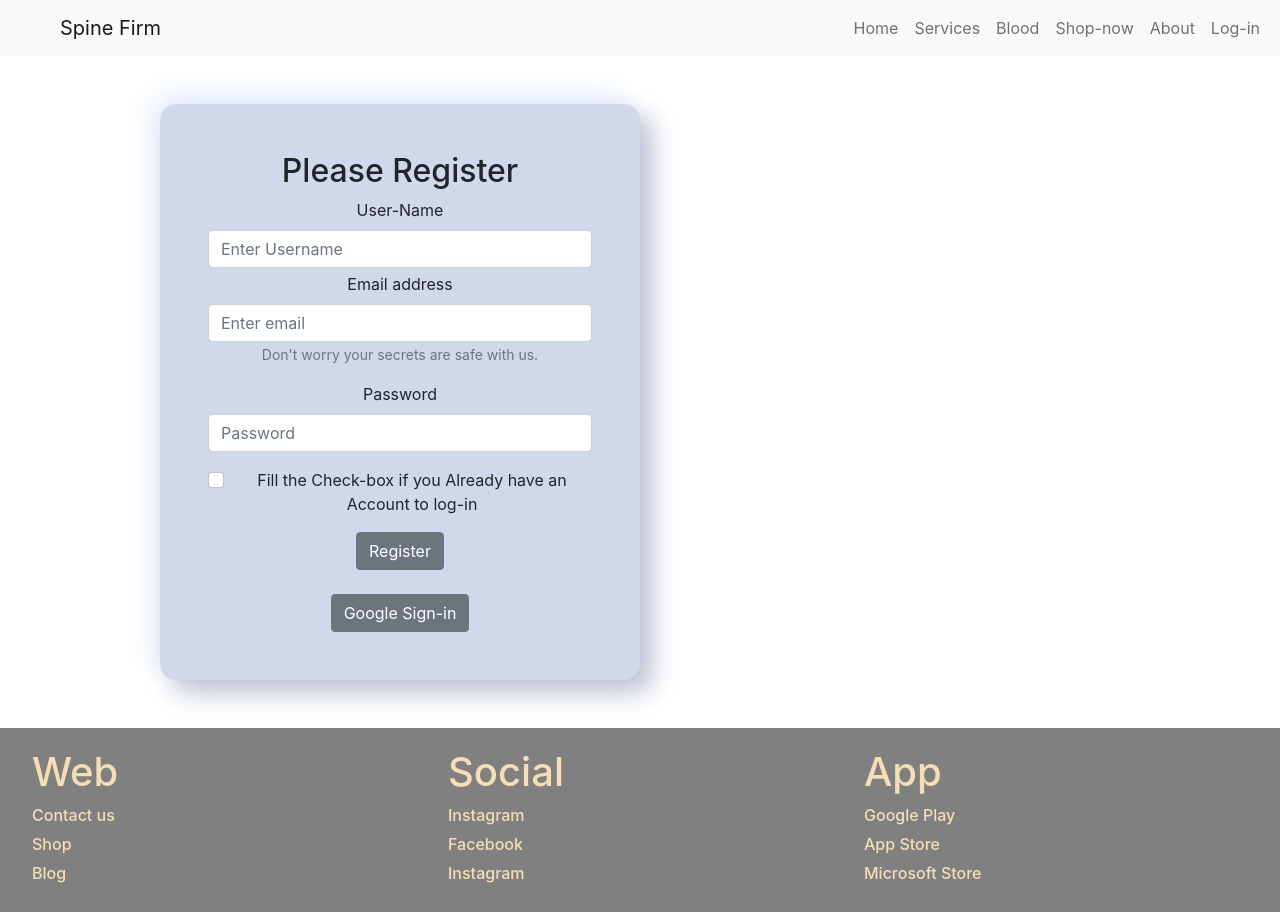
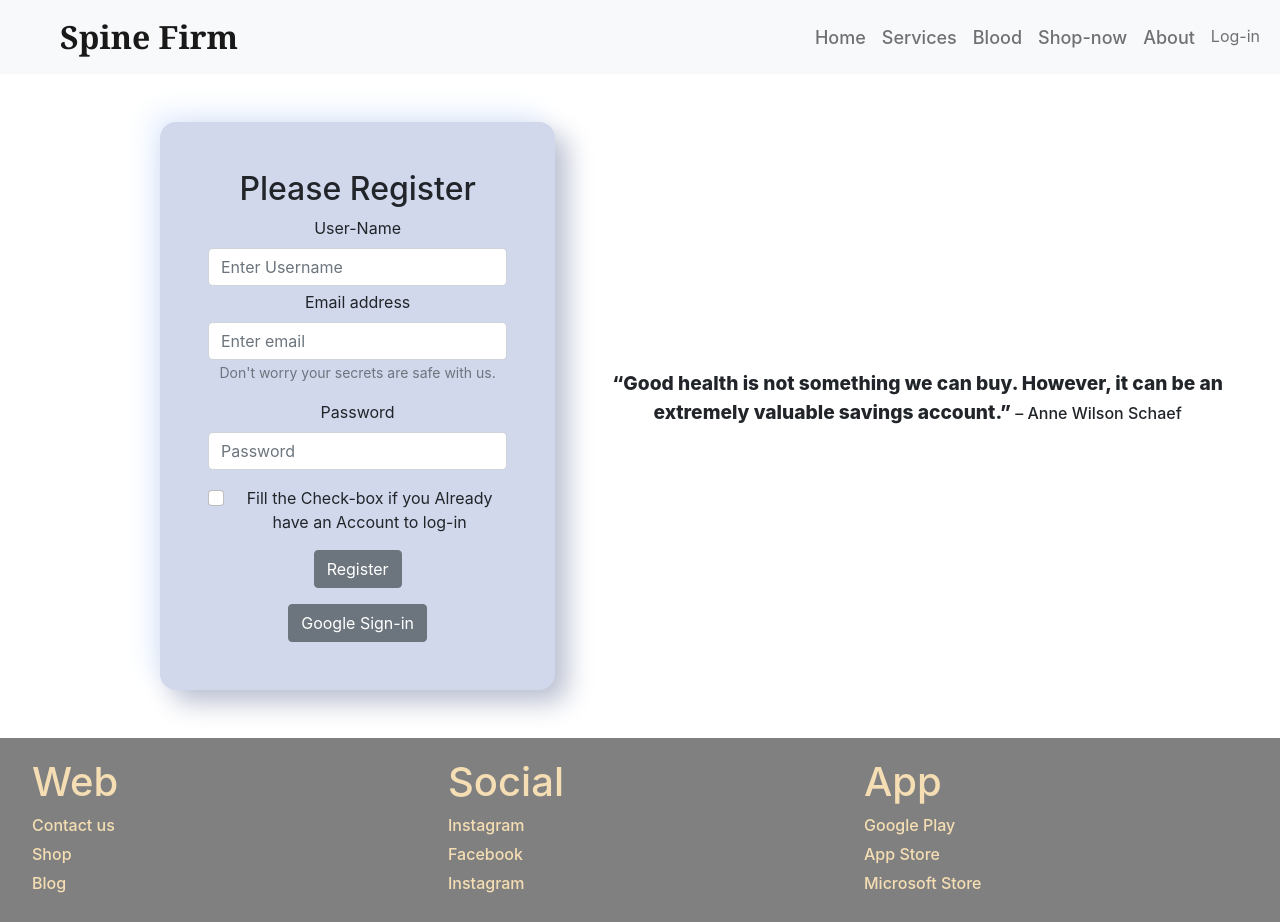
Before and after one commit to NobiSamid/Spine-Firm-client, a React (Create React App) app: page /login in a window 1280 px wide. Built offline with nearby package versions, Linux system fonts and the light colour scheme; no server answers.

Commit message:
login page updated

```diff
--- a/src/authentication/Login.css
+++ b/src/authentication/Login.css
@@ -1,5 +1,27 @@
+.login-page {
+    display: flex;
+    flex-direction: row;
+    justify-content: center;
+    align-items: center;
+}
+
+.quote-div {
+    padding: 3rem 3rem 3rem 3rem;
+}
+
+.quote {
+    font-size: larger;
+    font-weight: 800;
+    word-wrap: normal;
+}
+
+.quote span {
+    font-size: medium;
+    font-weight: 500;
+}
+
 .login-card {
-    width: 30rem;
+    width: 50%;
     padding: 3rem 3rem 3rem 3rem;
     margin-left: 10rem;
     margin-top: 3rem;
@@ -13,9 +35,18 @@
         -12px -12px 27px #eaf2ff;
 }
 
+.gb {
+    margin-top: 1rem;
+}
+
 @media only screen and (max-width:688px) {
     .login-card {
         width: 20rem;
         margin-left: 1rem;
     }
+
+    .login-page {
+        display: flex;
+        flex-direction: column;
+    }
 }
--- a/src/authentication/Login.js
+++ b/src/authentication/Login.js
@@ -78,9 +78,9 @@ const Login = () => {
 
     return (
         <div>
-            <div className="login-card">
+            <div className="login-page">
                 {/************************  Registration and Log in form ********************/}
-                <Form>
+                <Form className="login-card">
 
                         {/*******  Useing ternary operator for changing between Register and Log in page  ********/}
                     <h2> Please {isLogin ? "Log-in" : "Register"}</h2>
@@ -109,9 +109,12 @@ const Login = () => {
                         isLogin ?
                         <Button onClick={handleLogin} variant="secondary">Log-In</Button> :
                         <Button onClick={handleRegister} variant="secondary">Register</Button>
-                    }
+                    }<br/>
+                    <Button variant="btn btn-secondary gb" onClick={handleGoogleLoginRedirect} >Google Sign-in</Button>
                 </Form><br/>
-                <Button variant="btn btn-secondary" onClick={handleGoogleLoginRedirect} >Google Sign-in</Button>
+                <div className="quote-div">
+                    <p className="quote">“Good health is not something we can buy. However, it can be an extremely valuable savings account.” <span> – Anne Wilson Schaef</span></p>
+                </div>
             </div>
 
         </div>
--- /dev/null
+++ b/src/components/header/Navigation.css
@@ -0,0 +1,10 @@
+.txth {
+    font-family: Cambria, Cochin, Georgia, Times, 'Times New Roman', serif;
+    font-size: xx-large;
+    font-weight: 700;
+}
+
+.navtxt {
+    font-size: large;
+    font-weight: 500;
+}
--- a/src/components/header/Navigation.js
+++ b/src/components/header/Navigation.js
@@ -2,6 +2,7 @@ import React from 'react';
 import { Button, Container, Nav, Navbar } from 'react-bootstrap';
 import { Link } from 'react-router-dom';
 import useAuth from '../../hooks/useAuth';
+import "./Navigation.css"
 
 const Navigation = () => {
 
@@ -21,34 +22,34 @@ const Navigation = () => {
                     navbarScroll
                     >
                     {/************************* Router Links **********************/}
-                        <Nav.Link as={Link} to="/home">
+                        <Nav.Link className="navtxt" as={Link} to="/home">
                             Home
                         </Nav.Link>
-                        <Nav.Link as={Link} to="/services">
+                        <Nav.Link className="navtxt" as={Link} to="/services">
                             Services
                         </Nav.Link>
-                        <Nav.Link as={Link} to="/blood">
+                        <Nav.Link className="navtxt" as={Link} to="/blood">
                             Blood
                         </Nav.Link>
-                        <Nav.Link as={Link} to="/shop" >
+                        <Nav.Link className="navtxt" as={Link} to="/shop" >
                             Shop-now
                         </Nav.Link>
-                        <Nav.Link as={Link} to="/about" >
+                        <Nav.Link className="navtxt" as={Link} to="/about" >
                             About
                         </Nav.Link>
 
                         {/* If user Logged in or not then Display functionality by turnary operator */}
                         {
                             user?.email ?
-                            <Button onClick={logOut} variant="light">Log-out</Button>
+                            <Button className="navtxt" onClick={logOut} variant="light">Log-out</Button>
                             :
-                            <Nav.Link as={Link} className="txtnav" to="/login">Log-in</Nav.Link>
+                            <Nav.Link  as={Link} className="txtnav" to="/login">Log-in</Nav.Link>
                         }
 
                         {/* If user is Loging then show username or email */}
                         {
                             user.email &&
-                            <Navbar.Text>
+                            <Navbar.Text className="navtxt">
                             Signed in as: <a href="#login">{user.displayName ? user.displayName : user.email }</a>
                             </Navbar.Text>
                         }
```
